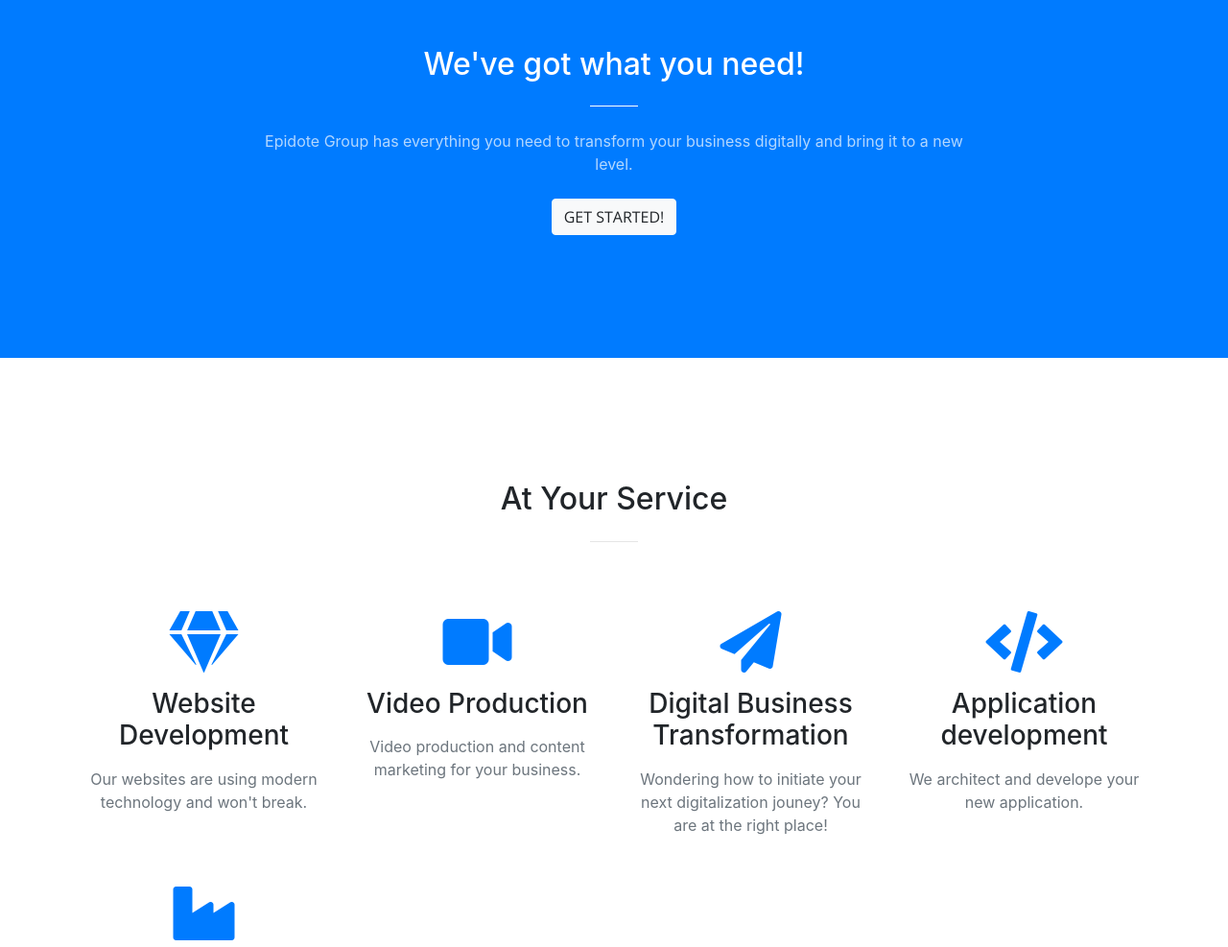
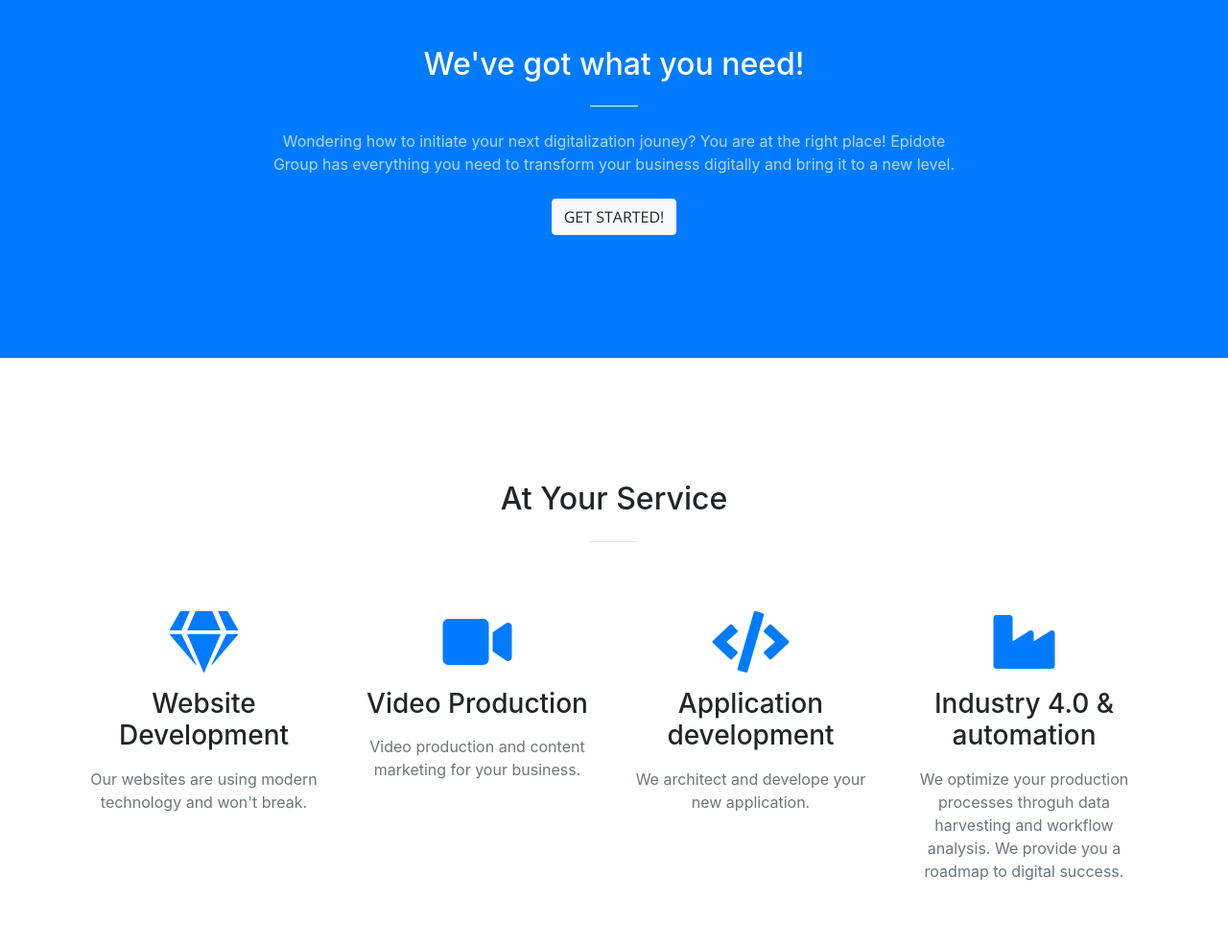
Before and after one commit to kiango/epidotegroup, a website with bundled scripts: page index.html in a window 1280 px wide. Shown: the part 880-1867 px from the top of the page at 96% size. Built offline with nearby package versions, Linux system fonts and the light colour scheme.

Commit message:
1st commit

```diff
--- a/index.html
+++ b/index.html
@@ -77,7 +77,7 @@
           <div class="col-lg-8 mx-auto text-center">
             <h2 class="section-heading text-white">We've got what you need!</h2>
             <hr class="light my-4">
-            <p class="text-faded mb-4">Epidote Group has everything you need to transform your business digitally and bring it to a new level.</p>
+            <p class="text-faded mb-4">Wondering how to initiate your next digitalization jouney? You are at the right place! Epidote Group has everything you need to transform your business digitally and bring it to a new level.</p>
             <a class="btn btn-light btn-xl js-scroll-trigger" href="#services">Get Started!</a>
           </div>
         </div>
@@ -114,14 +114,6 @@
 
           <div class="col-lg-3 col-md-6 text-center">
             <div class="service-box mt-5 mx-auto">
-              <i class="fas fa-4x fa-paper-plane text-primary mb-3 sr-icon-2"></i>
-              <h3 class="mb-3">Digital Business Transformation</h3>
-              <p class="text-muted mb-0">Wondering how to initiate your next digitalization jouney? You are at the right place!</p>
-            </div>
-          </div>
-
-          <div class="col-lg-3 col-md-6 text-center">
-            <div class="service-box mt-5 mx-auto">
               <i class="fas fa-4x fa-code text-primary mb-3 sr-icon-3"></i>
               <h3 class="mb-3">Application development</h3>
               <p class="text-muted mb-0">We architect and develope your new application.</p>
@@ -132,7 +124,7 @@
             <div class="service-box mt-5 mx-auto">
               <i class="fas fa-4x fa-industry text-primary mb-3 sr-icon-4"></i>
               <h3 class="mb-3">Industry 4.0 & automation</h3>
-              <p class="text-muted mb-0">We optimize your production processes throguh data and workflow analysis. We provide you a roadmap to digital success.</p>
+              <p class="text-muted mb-0">We optimize your production processes throguh data harvesting and workflow analysis. We provide you a roadmap to digital success.</p>
             </div>
           </div>
 
```
